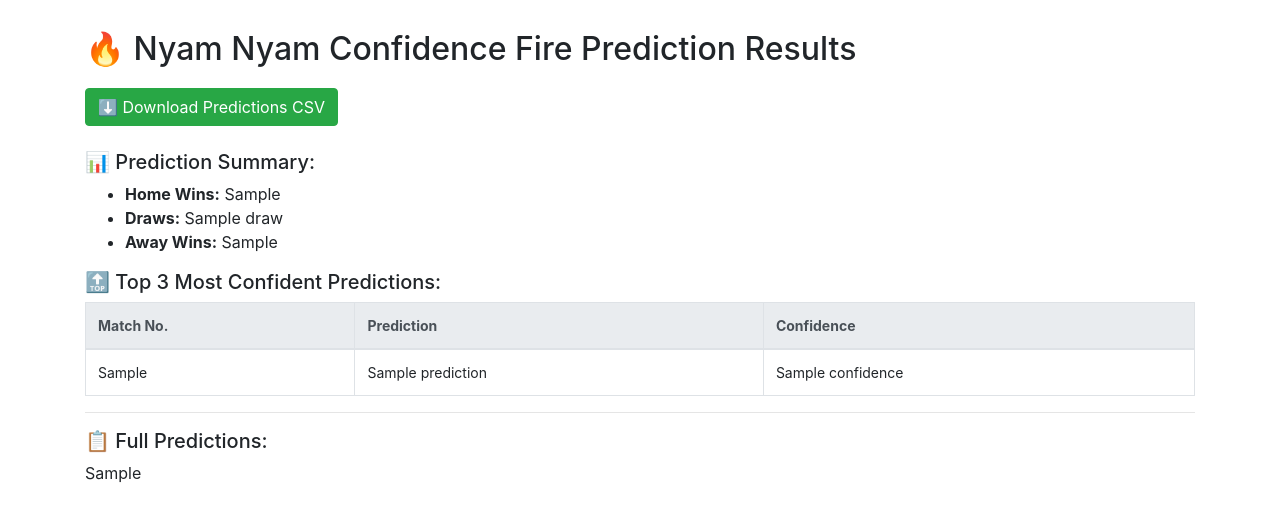
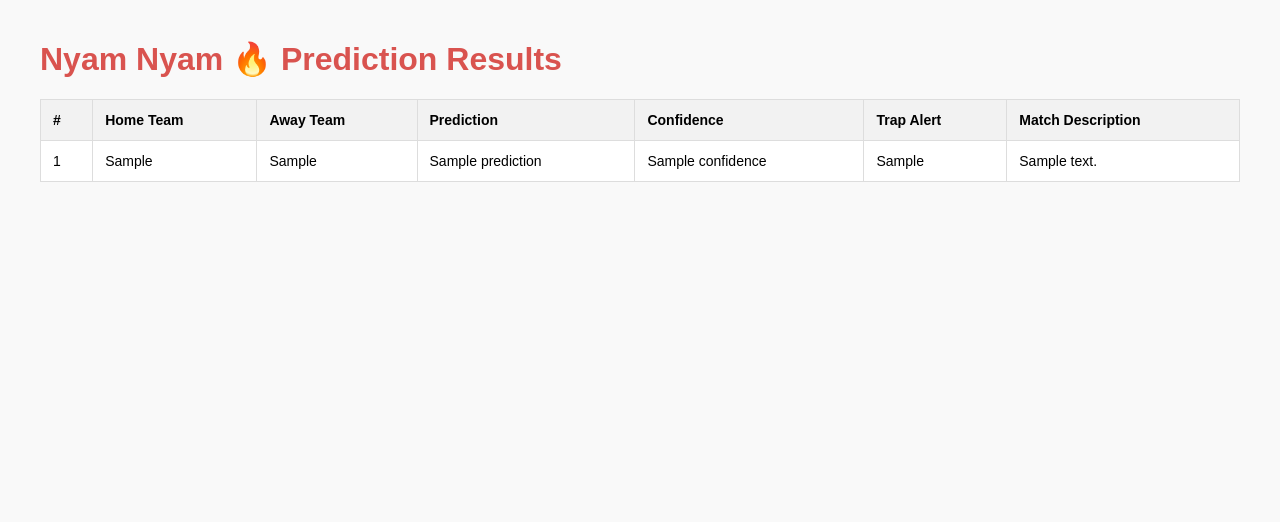
Before and after one commit to njokasoftcoder/nyamnyam-api, a Python web app: template templates/results.html in a window 1280 px wide. Shown: the top 522 px of the page. Run offline with Jinja, Linux system fonts and the light colour scheme; the template is opened without the code that fills it: most values are stand-ins (such as "Sample title", 1, 10 or a date in 2020).

Commit message:
Update results.html

```diff
--- a/templates/results.html
+++ b/templates/results.html
@@ -1,62 +1,77 @@
 <!DOCTYPE html>
-<html>
+<html lang="en">
 <head>
+    <meta charset="UTF-8">
     <title>Prediction Results</title>
-    <link rel="stylesheet" href="https://cdn.jsdelivr.net/npm/bootstrap@4.6.2/dist/css/bootstrap.min.css">
     <style>
         body {
-            padding: 30px;
+            font-family: Arial, sans-serif;
+            margin: 40px;
+            background-color: #f9f9f9;
         }
-        h2 {
-            margin-bottom: 20px;
+        h1 {
+            color: #d9534f;
         }
         table {
+            width: 100%;
+            border-collapse: collapse;
+            background: #fff;
+        }
+        th, td {
+            padding: 12px;
+            border: 1px solid #ddd;
+            text-align: left;
             font-size: 14px;
+        }
+        th {
+            background-color: #f2f2f2;
+        }
+        tr:nth-child(even) {
+            background: #f9f9f9;
+        }
+        .confidence-high {
+            color: green;
+            font-weight: bold;
+        }
+        .confidence-low {
+            color: red;
+            font-weight: bold;
+        }
+        .trap-yes {
+            background-color: #fff3cd;
+            font-weight: bold;
         }
     </style>
 </head>
 <body>
-<div class="container">
-    <h2>🔥 Nyam Nyam Confidence Fire Prediction Results</h2>
-
-    <div class="mb-4">
-        <a href="{{ url_for('static', filename='predicted_results.csv') }}" class="btn btn-success">
-            ⬇️ Download Predictions CSV
-        </a>
-    </div>
-
-    <h5>📊 Prediction Summary:</h5>
-    <ul>
-        <li><strong>Home Wins:</strong> {{ summary.get('Home Win', 0) }}</li>
-        <li><strong>Draws:</strong> {{ summary.get('Draw', 0) }}</li>
-        <li><strong>Away Wins:</strong> {{ summary.get('Away Win', 0) }}</li>
-    </ul>
-
-    <h5>🔝 Top 3 Most Confident Predictions:</h5>
-    <table class="table table-bordered">
-        <thead class="thead-light">
-        <tr>
-            <th>Match No.</th>
-            <th>Prediction</th>
-            <th>Confidence</th>
-        </tr>
+    <h1>Nyam Nyam 🔥 Prediction Results</h1>
+    <table>
+        <thead>
+            <tr>
+                <th>#</th>
+                <th>Home Team</th>
+                <th>Away Team</th>
+                <th>Prediction</th>
+                <th>Confidence</th>
+                <th>Trap Alert</th>
+                <th>Match Description</th>
+            </tr>
         </thead>
         <tbody>
-        {% for row in top_confident %}
-            <tr>
-                <td>{{ row['Match No.'] }}</td>
-                <td>{{ row['Prediction'] }}</td>
-                <td>{{ row['Confidence'] }}</td>
+            {% for row in results %}
+            <tr class="{{ 'trap-yes' if row.TrapAlert == 'Yes' else '' }}">
+                <td>{{ loop.index }}</td>
+                <td>{{ row.HomeTeam }}</td>
+                <td>{{ row.AwayTeam }}</td>
+                <td>{{ row.Prediction }}</td>
+                <td class="{{ 'confidence-high' if row.Confidence == 'High' else 'confidence-low' if row.Confidence == 'Low' else '' }}">
+                    {{ row.Confidence }}
+                </td>
+                <td>{{ row.TrapAlert }}</td>
+                <td>{{ row.MatchDescription }}</td>
             </tr>
-        {% endfor %}
+            {% endfor %}
         </tbody>
     </table>
-
-    <hr>
-    <h5>📋 Full Predictions:</h5>
-    <div class="table-responsive">
-        {{ table_html | safe }}
-    </div>
-</div>
 </body>
 </html>
```
